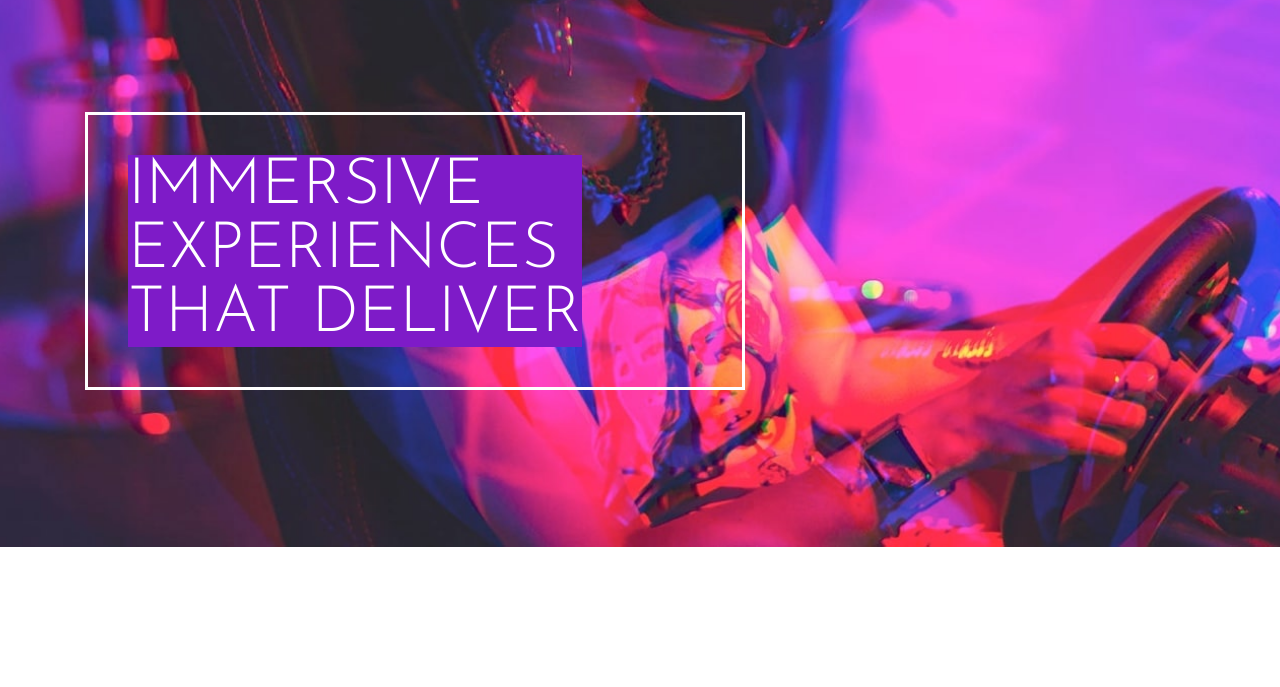
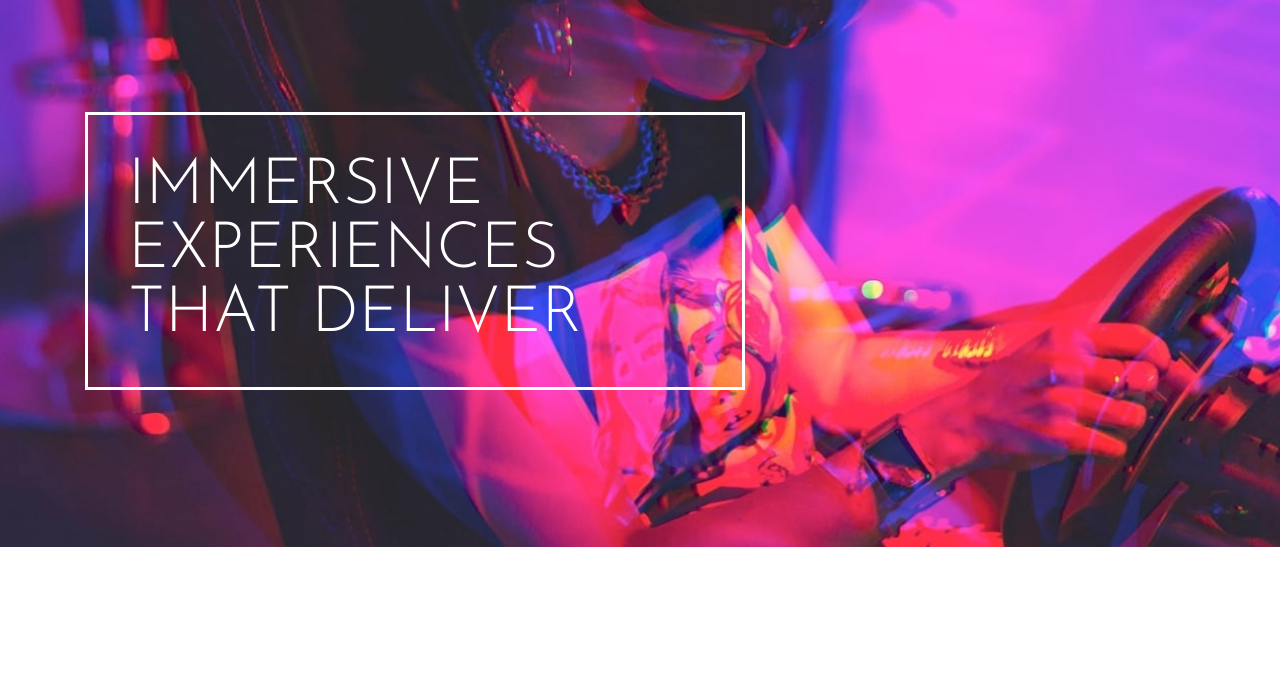
Before and after one commit to Jorge989/Loopstudio, a plain HTML site: page src/index.html in a window 1280 px wide. Shown: the part 113-800 px from the top of the page. Drawn offline with Linux system fonts and the light colour scheme.

Commit message:
commit tester

```diff
--- a/src/styles.css
+++ b/src/styles.css
@@ -116,7 +116,6 @@ a:hover {
   font-weight: 100;
   font-size: max(30px, 5vw);
   font-family: "Josefin Sans";
-  background-color: #7e1bc8;
 }
 .interatividade-paragrafo-mobile {
   display: none;
```
